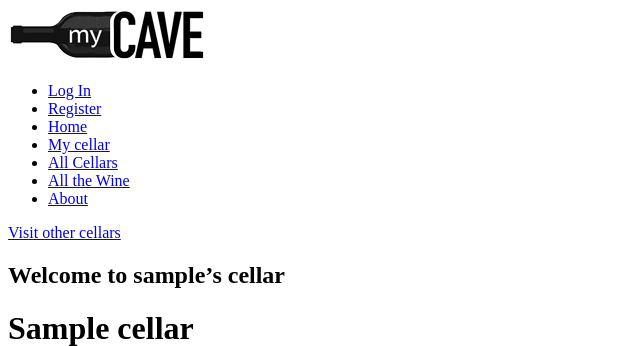
After one commit to NebulusNubium/cellar, a Symfony app: template templates/myCellar/userCellar.html.twig in a window 1280 px wide. The commit adds this page. Shown: the top 346 px of the page, without its empty margins (0-640 px from the left). Run offline with Twig, Linux system fonts and the light colour scheme; the template is opened without the code that fills it: most values are stand-ins (such as "Sample title", 1, 10 or a date in 2020); some libraries are stand-ins or nearby versions.

Commit message:
fix user cellar

```diff
--- a/templates/allCellars/allCellars.html.twig
+++ b/templates/allCellars/allCellars.html.twig
@@ -13,8 +13,8 @@
             {% for cellar in cellars %}
                 <article class="user-cave">
                     <h2> {{ cellar.user.username }}'s Cellar</h2>
-                    <p> {{ cellar.wine|length }} different bottles in this collection.</p>
-                    <a href="{{ path('view_cave', { 'id': cellar.id }) }}" class="btn">Visit this Cellar</a>
+                    <p> {{ cellar.Wines|length }} different bottles in this collection.</p>
+                    <a href="{{ path('cellar', { 'cellar': cellar.id }) }}" class="btn">Visit this Cellar</a>
                 </article>
             {% endfor %}
         </div>
--- a/templates/base.html.twig
+++ b/templates/base.html.twig
@@ -16,7 +16,7 @@
     <body>
         <nav>
         <div class="logoTop">
-            <a href=""><img src="{{ asset('images/logo.png') }}" alt="logo site"></a>
+            <a href="{{path('home')}}"><img src="{{ asset('images/logo.png') }}" alt="logo site"></a>
         </div>
 
         <ul class="nav-list" id="nav-list">
--- /dev/null
+++ b/templates/myCellar/userCellar.html.twig
@@ -0,0 +1,31 @@
+{% extends 'base.html.twig' %}
+
+{% block title %}Hello CellarController!{% endblock %}
+
+{% block body %}
+<main id="myCellar">
+    {# <h1>Cellars de {{ Cellars.User.Username }}</h1> #}
+    <a href="{{ path('allCellars') }}" class="btn">Visit other cellars</a>
+
+    {% if wines is empty %}
+  <h2>Welcome to {{ cellar.user.username }}’s cellar</h2>
+  <p>There are no bottles in this cellar!</p>
+
+    {% else %}
+    <h2>Welcome to {{ cellar.user.username }}’s cellar</h2>
+    <h1>{{ cellar.name }}</h1>
+    <div class="bouteille-list">
+        {% for wine in wines %}
+        <article class="bottle">
+            <img src="{{ asset('uploads/images/' ~ wine.imageName) }}"
+                alt="{{ wine.name }}">
+            <h2>{{ wine.name }}</h2>
+            <p>Year: {{ wine.year }}</p>
+            {# etc… #}
+        </article>
+        {% endfor %}
+    </div>
+    {% endif %}
+
+</main>
+{% endblock %}
```
Also changed, not shown: src/Controller/MyCaveController.php (+41 -0 lines).
